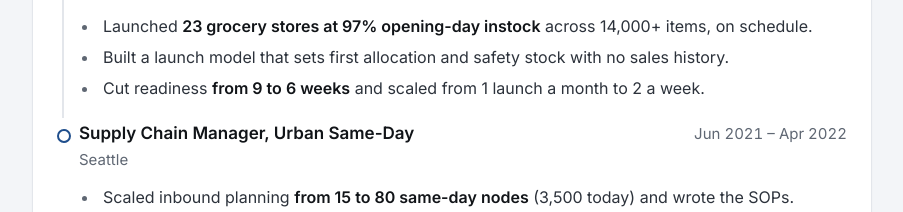
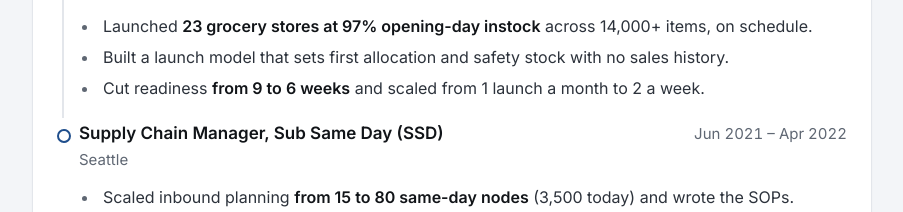
Before and after one commit to lunarked/library, a plain HTML site: page caresume.html in a window 1280 px wide. Shown: the part 1500-1712 px from the top of the page, without its empty margins (188-1091 px from the left). Drawn offline with Linux system fonts and the light colour scheme.

Commit message:
CAresume: rename Urban Same-Day role to Sub Same Day (SSD)
Co-Authored-By: Claude Opus 5.5 <noreply@anthropic.com>
Claude-Session: https://claude.ai/code/session_01AxXK7ZUPwwKEHxaYGJg7bG

```diff
--- a/caresume.html
+++ b/caresume.html
@@ -150,7 +150,7 @@ footer{margin-top:56px;color:var(--muted);font-size:14px}
         </ul>
       </div>
       <div class="step">
-        <div class="top"><h4>Supply Chain Manager, Urban Same-Day</h4><span class="date">Jun 2021 – Apr 2022</span></div>
+        <div class="top"><h4>Supply Chain Manager, Sub Same Day (SSD)</h4><span class="date">Jun 2021 – Apr 2022</span></div>
         <p class="loc">Seattle</p>
         <ul>
           <li>Scaled inbound planning <strong>from 15 to 80 same-day nodes</strong> (3,500 today) and wrote the SOPs.</li>
```
